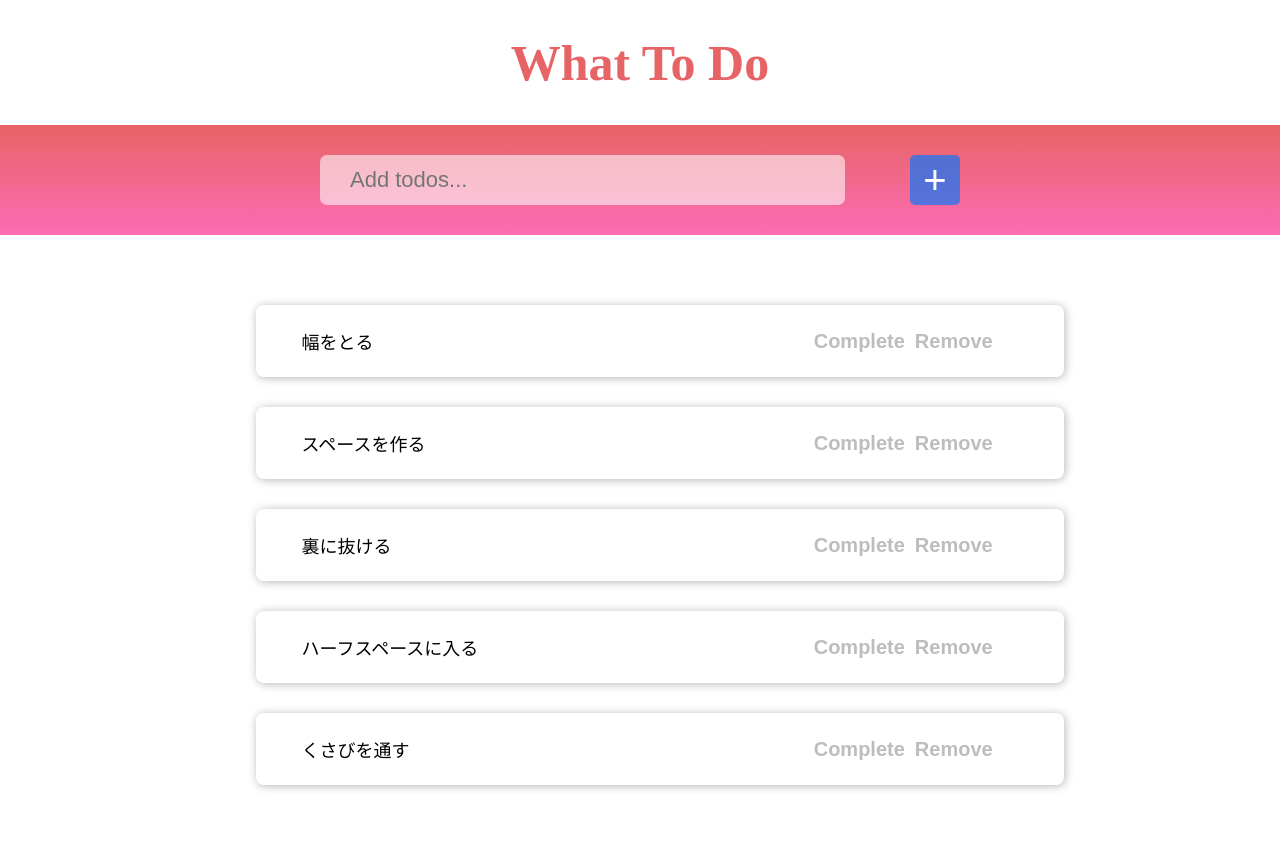
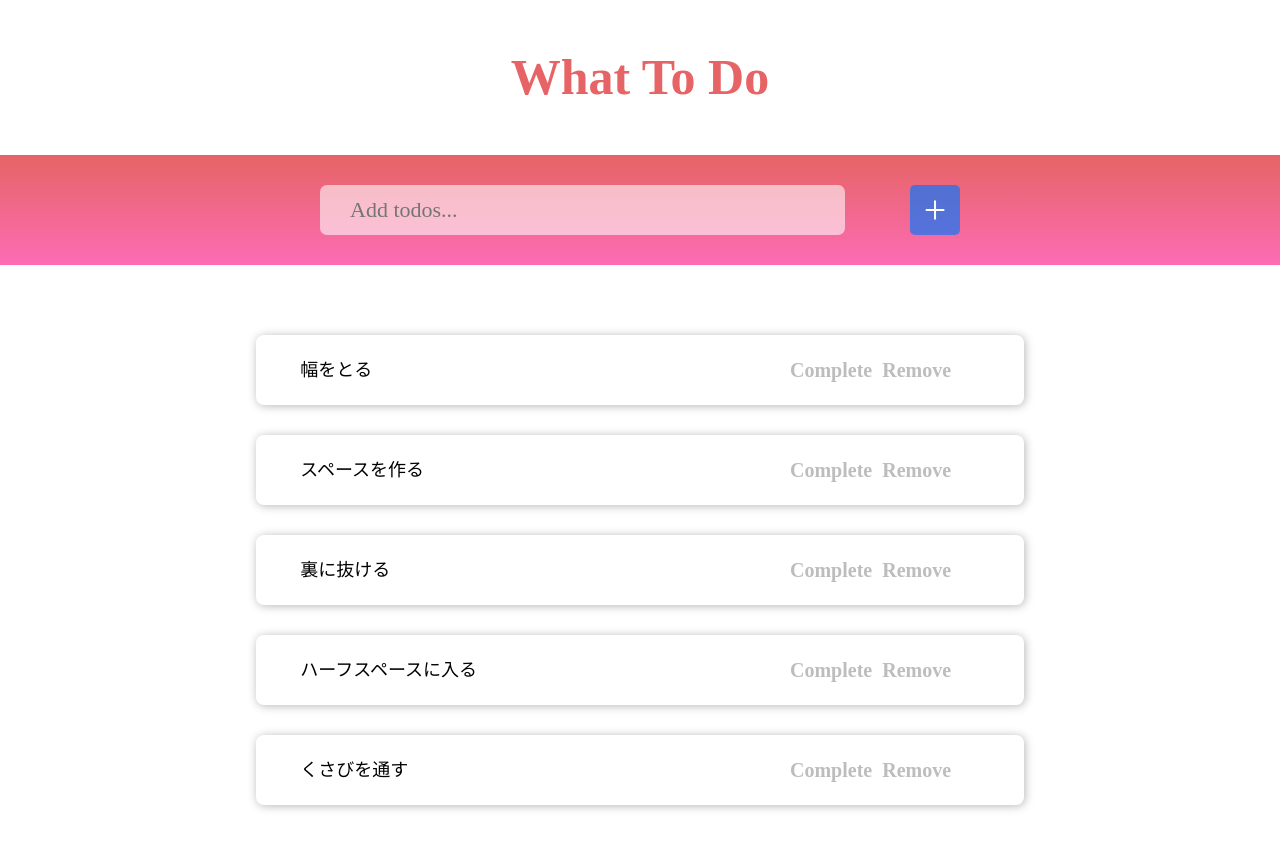
Before and after one commit to yutoyajima/React-TodoApp, a React (Create React App) app: page / in a window 1280 px wide. Shown: the top 848 px of the page. Built offline with nearby package versions, Linux system fonts and the light colour scheme.

Commit message:
styled-component completeボタン修正

```diff
--- a/package.json
+++ b/package.json
@@ -8,7 +8,8 @@
     "@testing-library/user-event": "^7.1.2",
     "react": "^16.12.0",
     "react-dom": "^16.12.0",
-    "react-scripts": "3.3.1"
+    "react-scripts": "3.3.1",
+    "styled-components": "^5.0.1"
   },
   "scripts": {
     "start": "react-scripts start",
--- a/src/App.css
+++ b/src/App.css
@@ -28,18 +28,18 @@ h1 {
 .add-form input {
    box-sizing: border-box;
    padding: 0 30px;
+   width: 82%;
    height: 50px;
+   background-color: rgba(255, 255, 255, 0.575);
    font-size: 22px;
-   width: 82%;
-   background-color: rgba(255, 255, 255, 0.575);
    border: 0;
    border-radius: 7px;
 }
 .add-btn {
+   width: 50px;
+   height: 50px;
    padding: 0;
    border: 0;
-   width: 50px;
-   height: 50px;
    background-color: rgba(0, 119, 255, 0.651);
    color: #fff;
    font-size: 40px;
--- a/src/App.js
+++ b/src/App.js
@@ -1,8 +1,12 @@
 import React, {useState} from "react"
-import Header from "./Header"
-import Form from "./Form"
-import List from "./List"
-import "./App.css"
+// import Header from "./components/Header"
+import Form from "./components/Form"
+import List from "./components/List"
+// import "./App.css"
+
+import ResetCss from "./components/resetCSS"
+import styled from "styled-components"
+
 
 
 const App = () => {
@@ -73,12 +77,23 @@ const App = () => {
       setTodos(subTodos)
    }
 
-
+   const completeTodo = (index) => {
+      const todosIds = todos.map( i => i.id)
+      const id = todosIds.find( i => i === index)
+      const subTodos = todos.slice()
+      if (subTodos[id].isCompleted === true) {
+         subTodos[id].isCompleted = false
+      } else {
+         subTodos[id].isCompleted = true
+      }
+      setTodos(subTodos)
+   }
 
 
    return (
       <>
-         <Header />
+         <ResetCss />  {/*グローバルスタイルを使う ここでok */}
+         <Title>What To Do</Title>
          <Form
             addTodo={addTodo}
             />
@@ -86,9 +101,21 @@ const App = () => {
             todos={todos}
             setTodos={setTodos}
             removeTodo={removeTodo}
+            completeTodo={completeTodo}
          />
       </>
    )
 }
 
+// const GlobalStyle = createGlobalStyle`
+//    //reset cssなど
+// `
+
+const Title = styled.h1`
+   color: #e66465;
+   text-align: center;
+   font-size: 50px;
+   margin: 40px 0;
+`
+
 export default App
--- /dev/null
+++ b/src/components/Form.js
@@ -0,0 +1,78 @@
+import React,{useState} from "react"
+import styled from "styled-components"
+
+const Form = ({addTodo}) => {
+
+   const [value, setValue] = useState("")
+
+   const handleSubmit = (e) => {
+      e.preventDefault()
+      addTodo(value)
+      setValue("")
+   }
+
+   const handleChange = (e) => {
+      setValue(e.target.value)
+   }
+
+   return (
+      <FormStyle>
+         <form
+            action="#"
+            onSubmit={handleSubmit}
+            >
+            <input
+               type="text"
+               value={value}
+               placeholder="Add todos..."
+               onChange={handleChange}
+            />
+            <button
+               className="add-btn"
+               type="submit"
+            >
+               +
+            </button>
+         </form >
+      </FormStyle>
+   )
+}
+
+
+const FormStyle = styled.form`
+   background-color: #000;
+   padding: 30px 0;
+   background: linear-gradient(#e66465, #fc6cb4);
+   form {
+      width: 50%;
+      margin: 0 auto;
+      display: flex;
+      justify-content: space-between;
+      input {
+         width: 82%;
+         height: 50px;
+         background-color: rgba(255, 255, 255, 0.575);
+         font-size: 22px;
+         border: 0;
+         border-radius: 7px;
+         padding: 0 30px;
+      }
+      button {
+         width: 50px;
+         height: 50px;
+         padding: 0;
+         border: 0;
+         background-color: rgba(0, 119, 255, 0.651);
+         color: #fff;
+         font-size: 40px;
+         line-height: 50px;
+         border-radius: 5px;
+         &:hover {
+            cursor: pointer;
+            background-color: rgba(0, 204, 255, 0.651);
+         }
+      }
+   }
+`
+
+export default Form
--- /dev/null
+++ b/src/components/Item.js
@@ -0,0 +1,98 @@
+import React from "react"
+import styled from "styled-components"
+
+const Item = ({todos, todo, removeTodo, completeTodo}) => {
+
+
+
+   const handleRemove = () => {
+      removeTodo(todo.id)
+   }
+
+   const handleComplete = () => {
+      completeTodo(todo.id)
+   }
+
+   let completeBtnText
+   for (let i = 0; i < todos.length; i++) {
+      if (todo.isCompleted === true) {
+         completeBtnText = "Incomplete"
+      } else {
+         completeBtnText = "Complete"
+      }
+   }
+
+
+   return (
+      <>
+         {/* <li className="each-todo"> */}
+            <ItemStyle>
+               <p className="todo-text">{todo.note}</p>
+               <div className="list-btns">
+                  <button
+                     className="complete-btn"
+                     type="text"
+                     onClick={handleComplete}
+                  >
+                     {completeBtnText}
+                  </button>
+                  <button
+                     className="remove-btn"
+                     type="text"
+                     onClick={handleRemove}
+                  >
+                     Remove
+                  </button>
+               </div>
+            </ItemStyle>
+         {/* </li> */}
+      </>
+   )
+}
+
+const ItemStyle = styled.li`
+   margin-top: 30px;
+   width: 100%;
+   box-shadow: 1px 1px 10px rgb(182, 182, 182);
+   border-radius: 8px;
+   display: flex;
+   padding: 5px 20px;
+   justify-content: space-evenly;
+   height: 70px;
+   line-height: 60px;
+
+   .todo-text {
+      font-size: 18px;
+      width: 60%;
+   }
+   .list-btns {
+      display: flex;
+      /* flex-direction: column; */
+      justify-content: center;
+      width: 30%;
+   }
+   .remove-btn, .complete-btn {
+      font-size: 20px;
+      font-weight: bold;
+      color: rgb(189, 189, 189);
+      background-color: #fff;
+      border: 0;
+      padding: 0;
+      &:hover {
+         cursor: pointer;
+      }
+   }
+   .complete-btn {
+      &:hover {
+         color: rgb(0, 119, 255);
+      }
+   }
+   .remove-btn {
+      margin-left: 10px;
+      &:hover {
+         color: red;
+      }
+   }
+`
+
+export default Item
--- /dev/null
+++ b/src/components/List.js
@@ -0,0 +1,42 @@
+import React from "react"
+import Item from "./Item"
+import styled from "styled-components"
+
+
+// mapメソッドでItemを回す
+// mapメソッド=>配列の要素すべてに同じ処理をする
+
+const List = ({todos, removeTodo, completeTodo}) => {
+
+   const todoList = todos.map((todo) =>
+      <Item
+         todos={todos}
+         todo={todo}
+         key={todo.id}
+         removeTodo={removeTodo}
+         completeTodo={completeTodo}
+      />
+   )
+
+
+
+
+   return (
+      <ListStyle>
+         <ul className="todos-list" >
+            {/* <Item todo={todos[0]}/> */}
+            {/* <Item todo={todos[1]}/> */}
+            {/* <Item todo={todos[2]}/> */}
+            {/* <Item todo={todos[3]}/> */}
+            {todoList}
+         </ul>
+      </ListStyle>
+   )
+}
+
+const ListStyle = styled.div`
+   width: 60%;
+   margin: 70px auto;
+`
+
+export default List
--- /dev/null
+++ b/src/components/resetCSS.js
@@ -0,0 +1,9 @@
+import React from 'react'
+import styled,{createGlobalStyle} from "styled-components"
+
+const ResetCss = createGlobalStyle`
+   *,*::before,*::after{box-sizing:border-box}ul[class],ol[class]{padding:0}body,h1,h2,h3,h4,p,ul[class],ol[class],figure,blockquote,dl,dd{margin:0}body{min-height:100vh;scroll-behavior:smooth;text-rendering:optimizeSpeed;line-height:1.5}ul[class],ol[class]{list-style:none}a:not([class]){text-decoration-skip-ink:auto}img{max-width:100%;display:block}article>*+*{margin-top:1em}input,button,textarea,select{font:inherit}img:not([alt]){filter:blur(10px)}@media(prefers-reduced-motion:reduce){*{animation-duration:.01ms !important;animation-iteration-count:1 !important;transition-duration:.01ms !important;scroll-behavior:auto !important}}
+   box-sizing: border-box;
+`
+
+export default ResetCss
--- a/src/form.js
+++ /dev/null
@@ -1,45 +0,0 @@
-import React,{useState} from "react"
-
-const Form = ({addTodo}) => {
-
-   const [value, setValue] = useState("")
-
-   const handleSubmit = (e) => {
-      e.preventDefault()
-      // const subTodos = todos.slice()
-      // subTodos.push({note: "スルーパス"})
-      // setTodos(subTodos)
-      addTodo(value)
-      setValue("")
-   }
-
-   const handleChange = (e) => {
-      setValue(e.target.value)
-   }
-
-   return (
-      <div className="add-form">
-         {/* <p>Add Todos</p> */}
-         <form
-            action="#"
-            onSubmit={handleSubmit}
-            >
-            <input
-               type="text"
-               // value={inputValue}
-               value={value}
-               placeholder="Add todos..."
-               onChange={handleChange}
-            />
-            <button
-               className="add-btn"
-               type="submit"
-            >
-               +
-            </button>
-         </form >
-      </div>
-   )
-}
-
-export default Form
--- a/src/item.js
+++ /dev/null
@@ -1,70 +0,0 @@
-import React from "react"
-
-const Item = ({todos, setTodos, todo, removeTodo}) => {
-
-
-
-
-   const handleComplete = () => {
-
-      const todosIds = todos.map( i => i.id)
-      const id = todosIds.find( i => i === todo.id)
-      console.log(id);
-      const subTodos = todos.slice()
-
-      if (subTodos[id].isCompleted === true) {
-         subTodos[id].isCompleted = false
-      } else {
-         subTodos[id].isCompleted = true
-      }
-
-      setTodos(subTodos)
-   }
-
-
-
-
-
-   let completeBtnText
-   for (let i = 0; i < todos.length; i++) {
-      if (todo.isCompleted === true) {
-         completeBtnText = "Incomplete"
-      } else {
-         completeBtnText = "Complete"
-      }
-   }
-
-
-
-
-
-   const handleRemove = () => {
-      removeTodo(todo.id)
-   }
-
-   return (
-      <>
-         <li className="each-todo">
-            <p className="todo-text">{todo.note}</p>
-            <div className="list-btns">
-               <button
-                  className="complete-btn"
-                  type="text"
-                  onClick={handleComplete}
-               >
-                  {completeBtnText}
-               </button>
-               <button
-                  className="remove-btn"
-                  type="text"
-                  onClick={handleRemove}
-               >
-                  Remove
-               </button>
-            </div>
-         </li>
-      </>
-   )
-}
-
-export default Item
--- a/src/list.js
+++ /dev/null
@@ -1,34 +0,0 @@
-import React from "react"
-import Item from "./Item"
-
-
-// mapメソッドでItemを回す
-// mapメソッド=>配列の要素すべてに同じ処理をする
-
-const List = ({todos, setTodos, removeTodo}) => {
-
-   const todoList = todos.map((todo) =>
-      <Item
-         todos={todos}
-         setTodos={setTodos}
-         todo={todo}
-         key={todo.id}
-         removeTodo={removeTodo}
-      />
-   )
-
-
-
-
-   return (
-      <ul className="todos-list" >
-         {/* <Item todo={todos[0]}/> */}
-         {/* <Item todo={todos[1]}/> */}
-         {/* <Item todo={todos[2]}/> */}
-         {/* <Item todo={todos[3]}/> */}
-         {todoList}
-      </ul>
-   )
-}
-
-export default List
```
Also changed, not shown: src/components/Header.js (renamed from src/Header.js), 1 other file (tests, documents, lock files or other folders).
